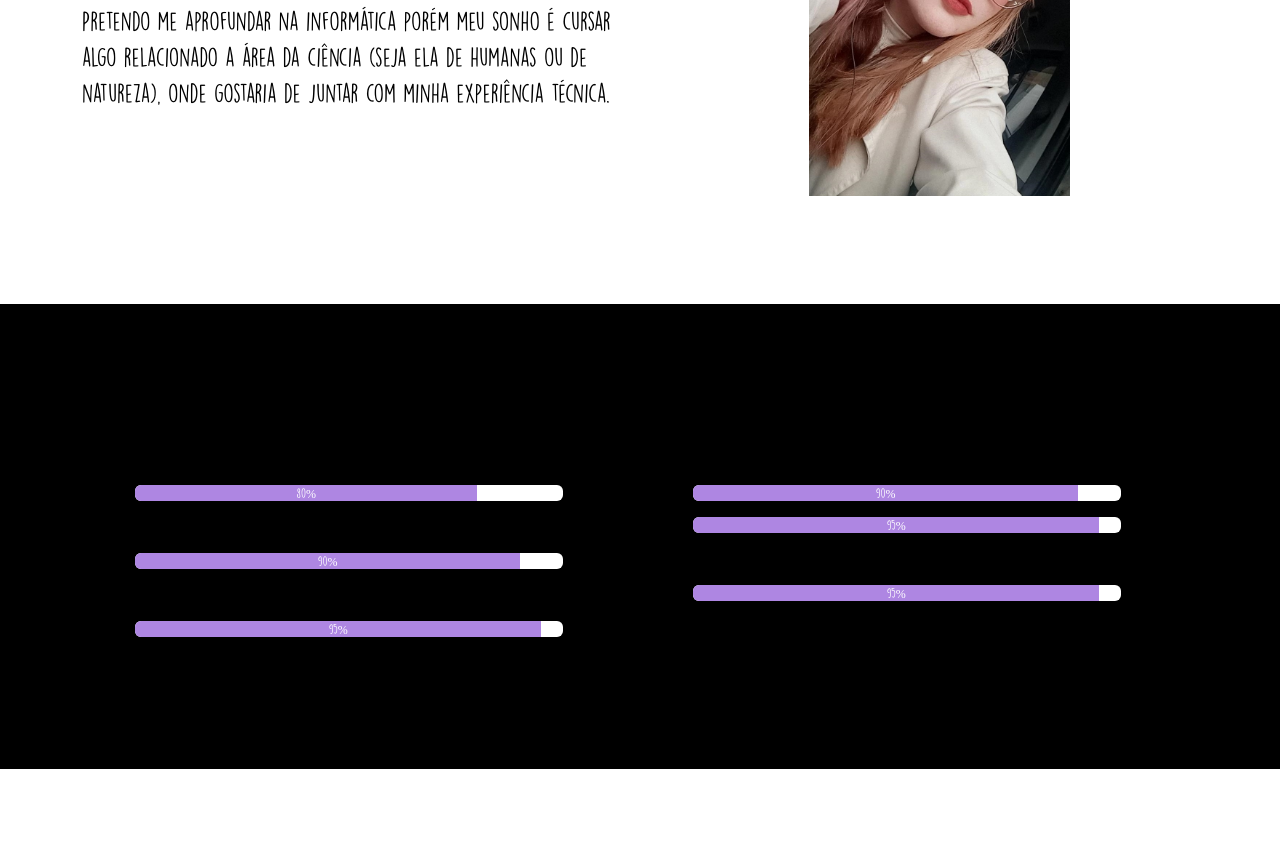
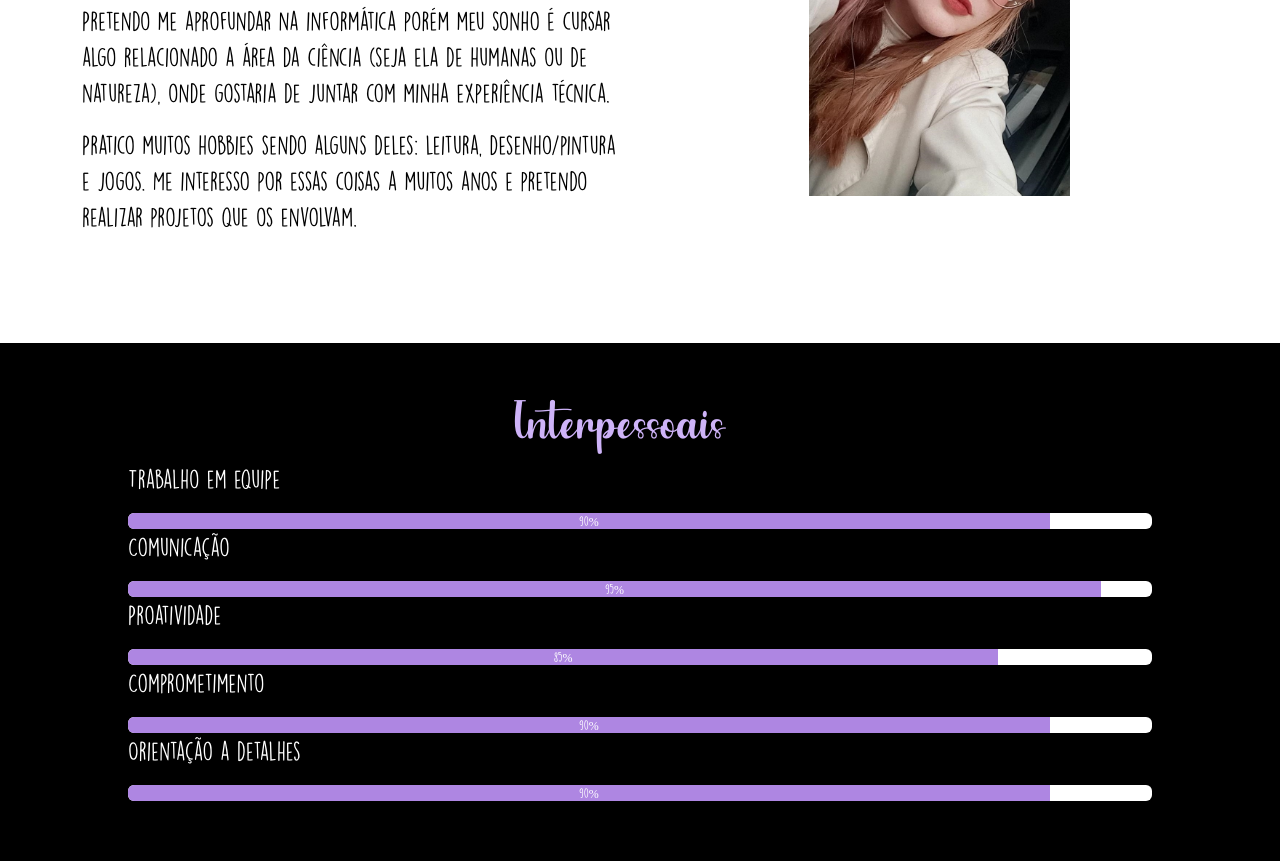
Before and after one commit to anavicentine/curriculo_ana, a plain HTML site: page index.html in a window 1280 px wide. Shown: the part 1256-2123 px from the top of the page. Drawn offline with Linux system fonts and the light colour scheme; a script that the page names is missing.

Commit message:
Add files via upload

```diff
--- a/index.html
+++ b/index.html
@@ -10,7 +10,7 @@
   <meta content="" name="keywords">
 
   <!-- Favicons -->
-  <link href="assets/img/favicon-32x32.png" rel="icon">
+  <link href="assets/img/favicon.ico" rel="icon">
   <link href="assets/img/apple-touch-icon.png" rel="apple-touch-icon">
 
   <!-- Google Fonts -->
@@ -95,7 +95,9 @@
             <p>
               Pretendo me aprofundar na informática porém meu sonho é cursar algo relacionado a área da ciência (seja ela de humanas ou de natureza), onde gostaria de juntar com minha experiência técnica.
             </p>
-            <p></p>
+            <p>
+              Pratico muitos hobbies sendo alguns deles: leitura, desenho/pintura e jogos. Me interesso por essas coisas a muitos anos e pretendo realizar projetos que os envolvam.
+            </p>
           </div>
         </div>
 
@@ -103,57 +105,35 @@
     </section><!-- End About Us Section -->
 
     <!-- ======= Services Section ======= -->
+
     <section id="habilidades" class="mt-5 section-bg">
 
-      <div class="container pb-5">
-          <div class="row mb-4">
 
-          <h2 class="inter pt-2">Interpessoais</h2>
-          <div class="row mt-4">
-              <div class="col-md-6">
-
-                  <p class="mt-3 mb-0">Trabalho em equipe</p>
-                  <div class="progress">
-                      <div class="progress-bar" role="progressbar" aria-label="Example with label"
-                      style="width: 80%;" aria-valuenow="75"  aria-valuemin="0" aria-valuemax="200">80%</div>
-                  </div>
-
-                  <p class="mt-3 mb-0">Proatividade</p>
+          <h2 class="h2">Interpessoais</h2>
+          <p class="letra">Trabalho em equipe</p>
           <div class="progress">
             <div class="progress-bar" role="progressbar" aria-label="Example with label"
             style="width: 90%;" aria-valuenow="75"  aria-valuemin="0" aria-valuemax="100">90%</div>
           </div>
-
-                  <p class="mt-3 mb-0">Criatividade<a href=""></a></p>
+          <p class="letra">Comunicação</p>
           <div class="progress">
             <div class="progress-bar" role="progressbar" aria-label="Example with label"
             style="width: 95%;" aria-valuenow="75"  aria-valuemin="0" aria-valuemax="100">95%</div>
         </div>
+          <p class="letra">Proatividade</p>
+          <div class="progress">
+            <div class="progress-bar" role="progressbar" aria-label="Example with label"
+            style="width: 85%;" aria-valuenow="75"  aria-valuemin="0" aria-valuemax="100">85%</div>
         </div>
-
-
-              <div class="col-md-6">
-
-                  <p class="mt-3 mb-0">Comunicação</p>
+          <p class="letra">Comprometimento</p>
           <div class="progress">
             <div class="progress-bar" role="progressbar" aria-label="Example with label"
             style="width: 90%;" aria-valuenow="75"  aria-valuemin="0" aria-valuemax="100">90%</div>
         </div>
-
-                  <p class="mt-3 mb-0"></p>
+          <p class="letra">Orientação a detalhes</p>
           <div class="progress">
             <div class="progress-bar" role="progressbar" aria-label="Example with label"
-                      style="width: 95%;" aria-valuenow="75"  aria-valuemin="0" aria-valuemax="100">95%</div>
-                  </div>
-
-                  <p class="mt-3 mb-0">Comprometimento<a href=""></a></p>
-                  <div class="progress">
-                      <div class="progress-bar" role="progressbar" aria-label="Example with label"
-                      style="width: 95%;" aria-valuenow="75"  aria-valuemin="0" aria-valuemax="100">95%</div>
-                  </div>
-              </div>
-          </div>
-
+            style="width: 90%;" aria-valuenow="75"  aria-valuemin="0" aria-valuemax="100">90%</div>
         </div>
 
   </section><!-- End Services Section -->
```
Lines whose indentation alone changed are shown as unchanged.
